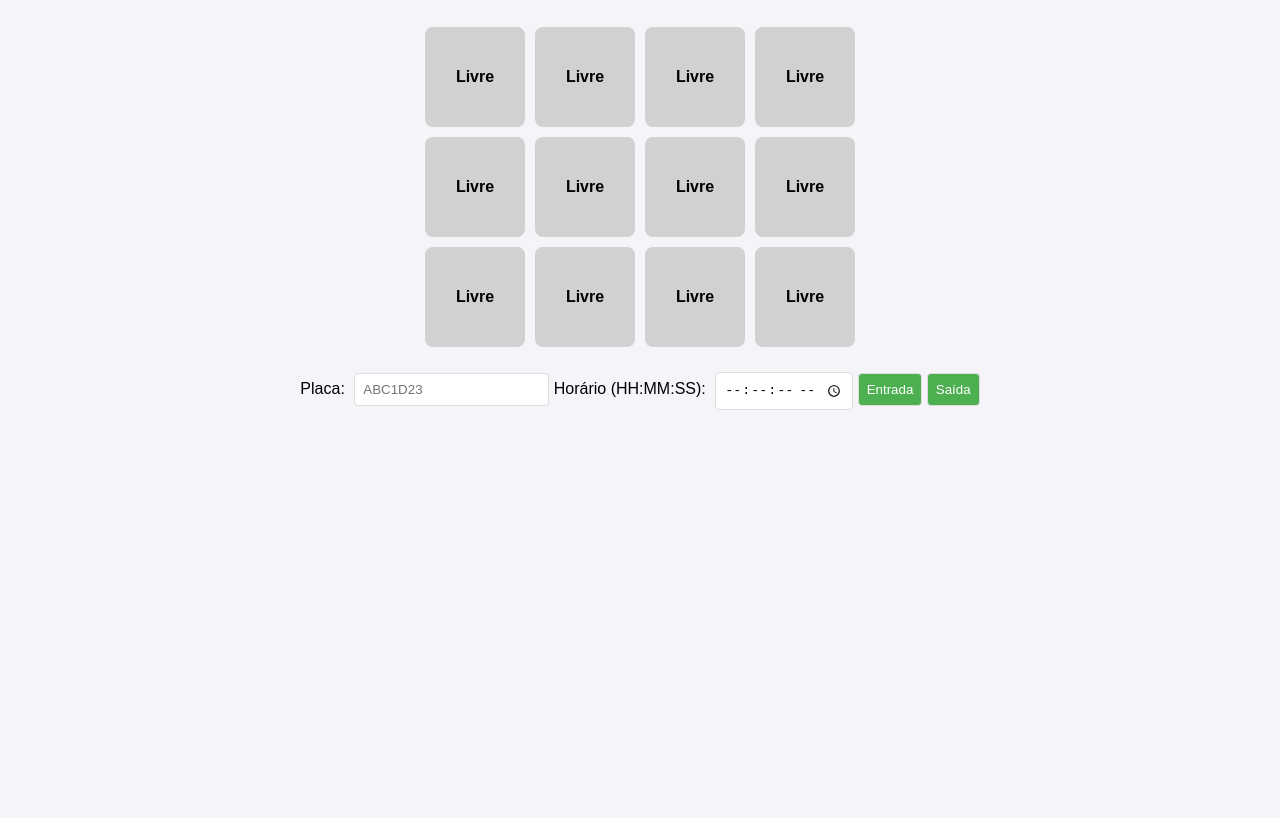
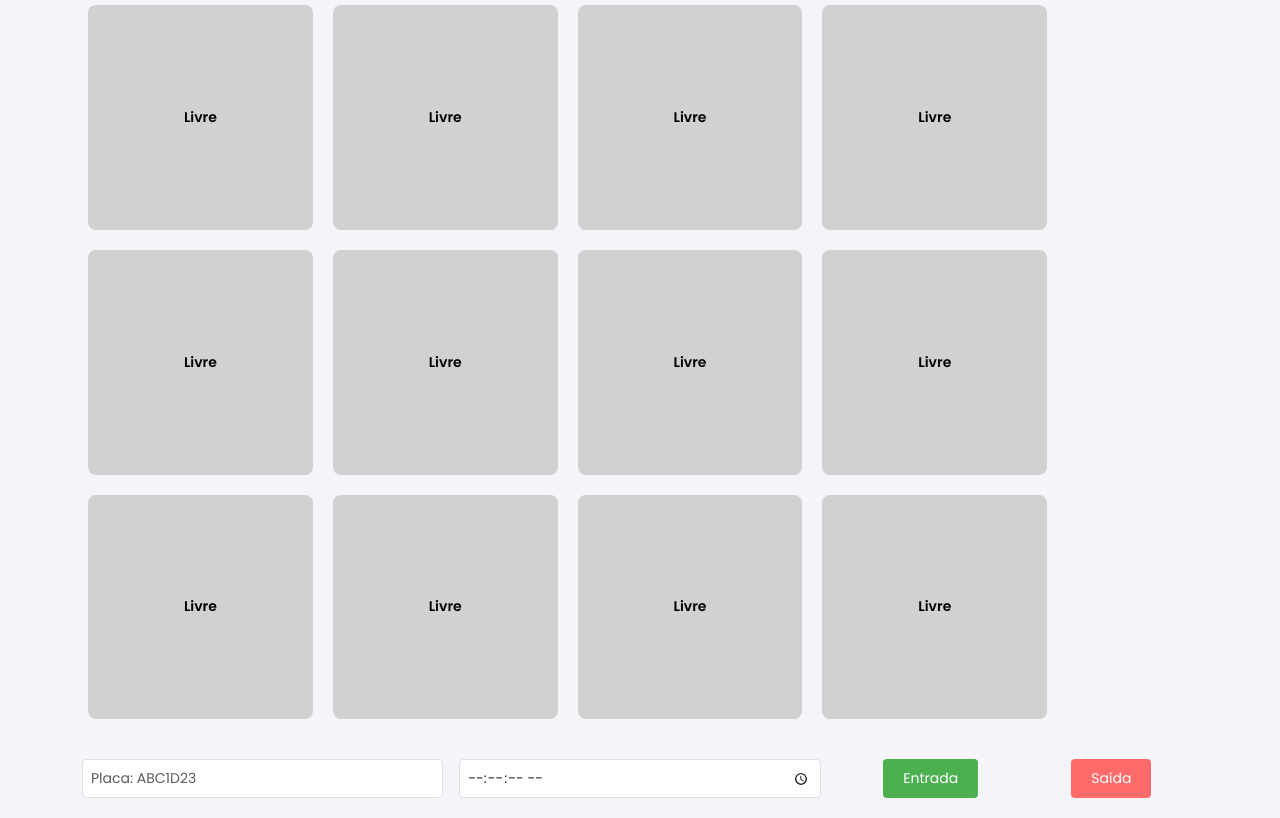
Before and after one commit to LucasFigs/Estacionamento, a plain HTML site: page index.html in a window 1280 px wide. Shown: the part 93-911 px from the top of the page. Before the commit the page ends 800 px from the top, so only its background shows below. Drawn offline with nearby package versions, Linux system fonts and the light colour scheme.

Commit message:
estilizaçãozinha

```diff
--- a/index.html
+++ b/index.html
@@ -5,111 +5,146 @@
     <meta charset="UTF-8">
     <meta name="viewport" content="width=device-width, initial-scale=1.0">
     <title>Sistema de Estacionamento</title>
+
+    <!-- Bootstrap CSS -->
+    <link href="https://cdn.jsdelivr.net/npm/bootstrap@5.3.0/dist/css/bootstrap.min.css" rel="stylesheet">
+
+    <!-- Google Fonts -->
+    <link href="https://fonts.googleapis.com/css2?family=Poppins:wght@300;400;600&display=swap" rel="stylesheet">
+
     <style>
         body {
-            font-family: Arial, sans-serif;
+            font-family: 'Poppins', sans-serif;
             background-color: #f4f4f9;
-            display: flex;
-            flex-direction: column;
-            align-items: center;
-            margin: 0;
+            color: #333333;
             padding: 20px;
         }
 
         h1 {
-            color: #333;
+            font-weight: 600;
+            color: #333333;
         }
 
         .parking-lot {
-            display: grid;
-            grid-template-columns: repeat(4, 100px);
-            gap: 10px;
-            margin: 20px 0;
+            margin-top: 20px;
+            margin-bottom: 30px;
         }
 
         .spot {
-            width: 100px;
-            height: 100px;
-            background-color: #d1d1d1;
+            width: 20%;
+            aspect-ratio: 1 / 1;
             display: flex;
             align-items: center;
             justify-content: center;
+            font-weight: 600;
+            font-size: 14px;
             border-radius: 8px;
-            font-weight: bold;
+            text-align: center;
+            margin: 10px;
+        }
+
+        .free {
+            background-color: #d1d1d1;
+            color: #000000;
         }
 
         .occupied {
             background-color: #ff6b6b;
-            color: #fff;
+            color: white;
         }
 
-        form {
-            margin-bottom: 20px;
+        .form-control {
+            font-size: 14px;
+            padding: 8px;
+            border-radius: 4px;
         }
 
-        label {
-            margin-right: 5px;
+        .btn {
+            font-size: 14px;
+            padding: 8px 20px;
+            border-radius: 4px;
         }
 
-        input,
-        button {
-            margin: 5px 0;
-            padding: 8px;
-            border-radius: 4px;
-            border: 1px solid #ddd;
+        .btn-success {
+            background-color: #4caf50;
+            border: none;
         }
 
-        button {
-            background-color: #4caf50;
-            color: white;
-            cursor: pointer;
+        .btn-success:hover {
+            background-color: #45a049;
+        }
+
+        .btn-danger {
+            background-color: #ff6b6b;
+            border: none;
+        }
+
+        .btn-danger:hover {
+            background-color: #e55d5d;
         }
 
         .ticket {
+            display: none;
             margin-top: 20px;
-            padding: 10px;
+            padding: 15px;
+            background-color: white;
             border: 1px solid #ddd;
-            background-color: #fff;
-            border-radius: 8px;
-            max-width: 300px;
+            border-radius: 10px;
+            box-shadow: 0px 2px 5px rgba(0, 0, 0, 0.1);
+            max-width: 400px;
+            margin: 20px auto;
+            text-align: center;
+        }
+
+        .ticket h3 {
+            font-size: 18px;
+            margin-bottom: 10px;
+            color: #4caf50;
+        }
+
+        .ticket p {
+            margin: 5px 0;
+            font-size: 14px;
+            color: #333333;
         }
     </style>
 </head>
 
 <body>
+    <div class="container text-center">
         <h1>Sistema de Estacionamento</h1>
 
-    <div class="parking-lot" id="parkingLot">
-        <!-- As vagas de estacionamento serão exibidas aqui -->
+        <!-- Estacionamento -->
+        <div class="row parking-lot g-2" id="parkingLot">
+            <!-- Vagas serão renderizadas aqui -->
         </div>
 
-    <form id="entryForm">
-        <label for="plate">Placa:</label>
-        <input type="text" id="plate" placeholder="ABC1D23" required>
-
-        <label for="time">Horário (HH:MM:SS):</label>
-        <input type="time" step="1" id="time" required>
-
-        <button type="button" onclick="parkCar()">Entrada</button>
-        <button type="button" onclick="removeCar()">Saída</button>
+        <!-- Formulário -->
+        <form id="entryForm" class="row g-3 justify-content-center">
+            <div class="col-12 col-md-4">
+                <input type="text" id="plate" class="form-control" placeholder="Placa: ABC1D23" required>
+            </div>
+            <div class="col-12 col-md-4">
+                <input type="time" step="1" id="time" class="form-control" placeholder="Horário: HH:MM:SS" required>
+            </div>
+            <div class="col-12 col-md-4 d-flex justify-content-around">
+                <button type="button" class="btn btn-success" onclick="parkCar()">Entrada</button>
+                <button type="button" class="btn btn-danger" onclick="removeCar()">Saída</button>
+            </div>
         </form>
 
-    <div class="ticket" id="ticket" style="display: none;">
+        <!-- Ticket -->
+        <div id="ticket" class="ticket">
             <!-- Informações do ticket serão exibidas aqui -->
         </div>
+    </div>
+
+    <!-- Bootstrap JS -->
+    <script src="https://cdn.jsdelivr.net/npm/bootstrap@5.3.0/dist/js/bootstrap.bundle.min.js"></script>
 
     <script>
         const parkingLot = [];
         const rows = 3, columns = 4;
-        const baseRate = 10;  // Valor para até 3 horas
-        const extraRate = 4;  // Valor por hora adicional
-
-        const regexMercosul = /^[A-Z]{3}\d{1}[A-Z]\d{2}$/;
-        const stateRules = {
-            "Minas Gerais": [/^N[X-Y]([X-Z]|[A-G])$/],
-            "Goiás": [/^K[A-F]([V-Z]|[A-C])$/],
-            "Distrito Federal": [/^J[D-K][P-R]$/]
-        };
 
         // Inicializando o estacionamento vazio
         for (let i = 0; i < rows; i++) {
@@ -122,16 +157,20 @@
             for (let i = 0; i < rows; i++) {
                 for (let j = 0; j < columns; j++) {
                     const spot = document.createElement('div');
-                    spot.classList.add('spot');
-                    spot.innerText = parkingLot[i][j] ? parkingLot[i][j].plate : 'Livre';
-                    if (parkingLot[i][j]) spot.classList.add('occupied');
+                    spot.classList.add('col-3', 'spot', parkingLot[i][j] ? 'occupied' : 'free');
+                    spot.textContent = parkingLot[i][j] ? parkingLot[i][j].plate : 'Livre';
                     parkingLotDiv.appendChild(spot);
                 }
             }
         }
 
         function getState(plate) {
-            const prefix = plate.substring(0, 3).toUpperCase(); // Extrai o prefixo
+            const prefix = plate.substring(0, 3).toUpperCase();
+            const stateRules = {
+                "Minas Gerais": [/^N[X-Y]([X-Z]|[A-G])$/],
+                "Goiás": [/^K[A-F]([V-Z]|[A-C])$/],
+                "Distrito Federal": [/^J[D-K][P-R]$/]
+            };
             for (const [state, rules] of Object.entries(stateRules)) {
                 if (rules.some(rule => rule.test(prefix))) {
                     return state;
@@ -143,20 +182,6 @@
         function parkCar() {
             const plate = document.getElementById('plate').value.toUpperCase();
             const time = document.getElementById('time').value;
-
-            if (!regexMercosul.test(plate)) {
-                alert("Placa inválida!");
-                return;
-            }
-
-            for (let i = 0; i < rows; i++) {
-                for (let j = 0; j < columns; j++) {
-                    if (parkingLot[i][j] && parkingLot[i][j].plate === plate) {
-                        alert("Veículo já está no estacionamento!");
-                        return;
-                    }
-                }
-            }
 
             for (let i = 0; i < rows; i++) {
                 for (let j = 0; j < columns; j++) {
@@ -184,13 +209,14 @@
                         const charge = calculateCharge(duration);
 
                         displayTicket(plate, state, duration, charge);
+
                         parkingLot[i][j] = null;
                         renderParkingLot();
                         return;
                     }
                 }
             }
-            alert("Veículo não encontrado no estacionamento.");
+            alert("Carro não encontrado!");
         }
 
         function calculateDuration(startTime, endTime) {
@@ -205,6 +231,8 @@
         }
 
         function calculateCharge(hours) {
+            const baseRate = 10;
+            const extraRate = 4;
             if (hours <= 3) return baseRate;
             return baseRate + Math.ceil(hours - 3) * extraRate;
         }
@@ -214,10 +242,10 @@
             ticketDiv.style.display = 'block';
             ticketDiv.innerHTML = `
                 <h3>Ticket de Estacionamento</h3>
-                <p>Placa: ${plate}</p>
-                <p>Estado: ${state}</p>
-                <p>Duração: ${duration} horas</p>
-                <p>Total a Pagar: R$ ${charge.toFixed(2)}</p>
+                <p><strong>Placa:</strong> ${plate}</p>
+                <p><strong>Estado:</strong> ${state}</p>
+                <p><strong>Duração:</strong> ${duration} horas</p>
+                <p><strong>Total a Pagar:</strong> R$ ${charge.toFixed(2)}</p>
             `;
         }
 
```
Lines whose indentation alone changed are shown as unchanged.
